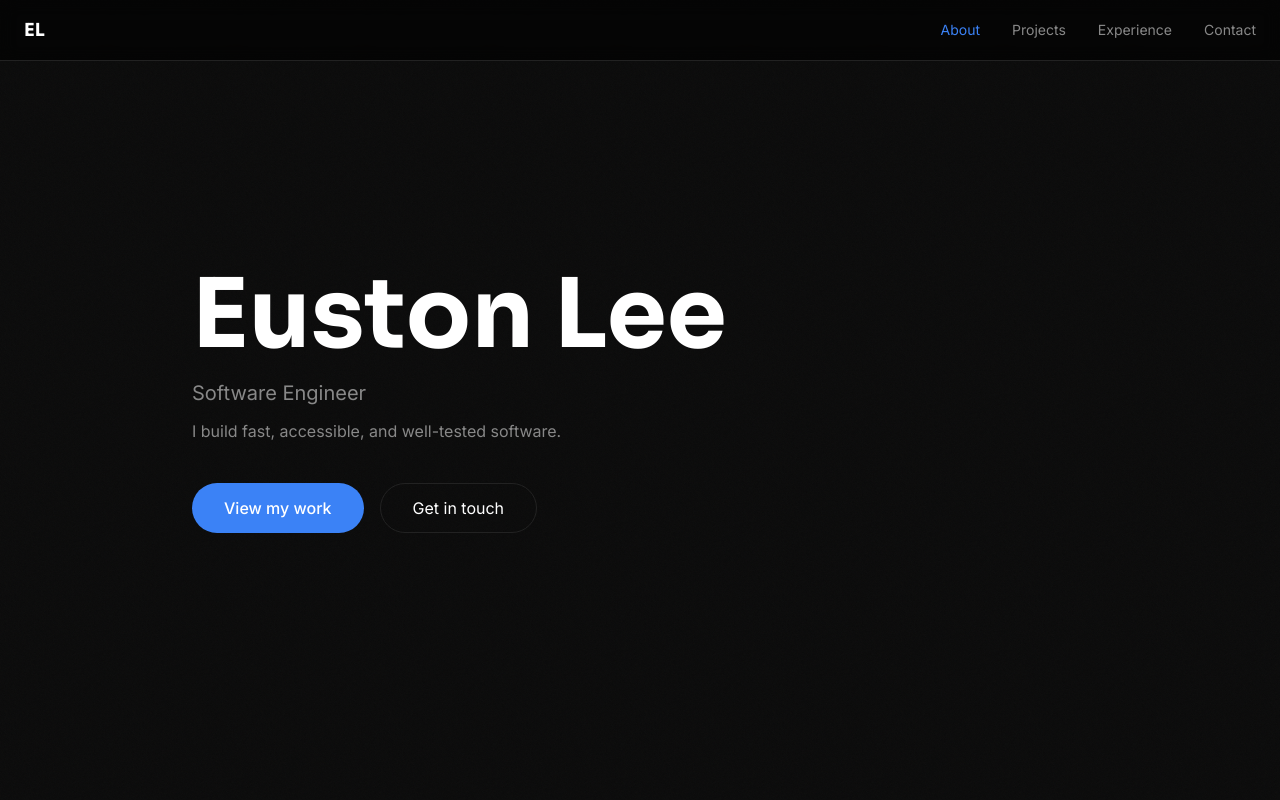
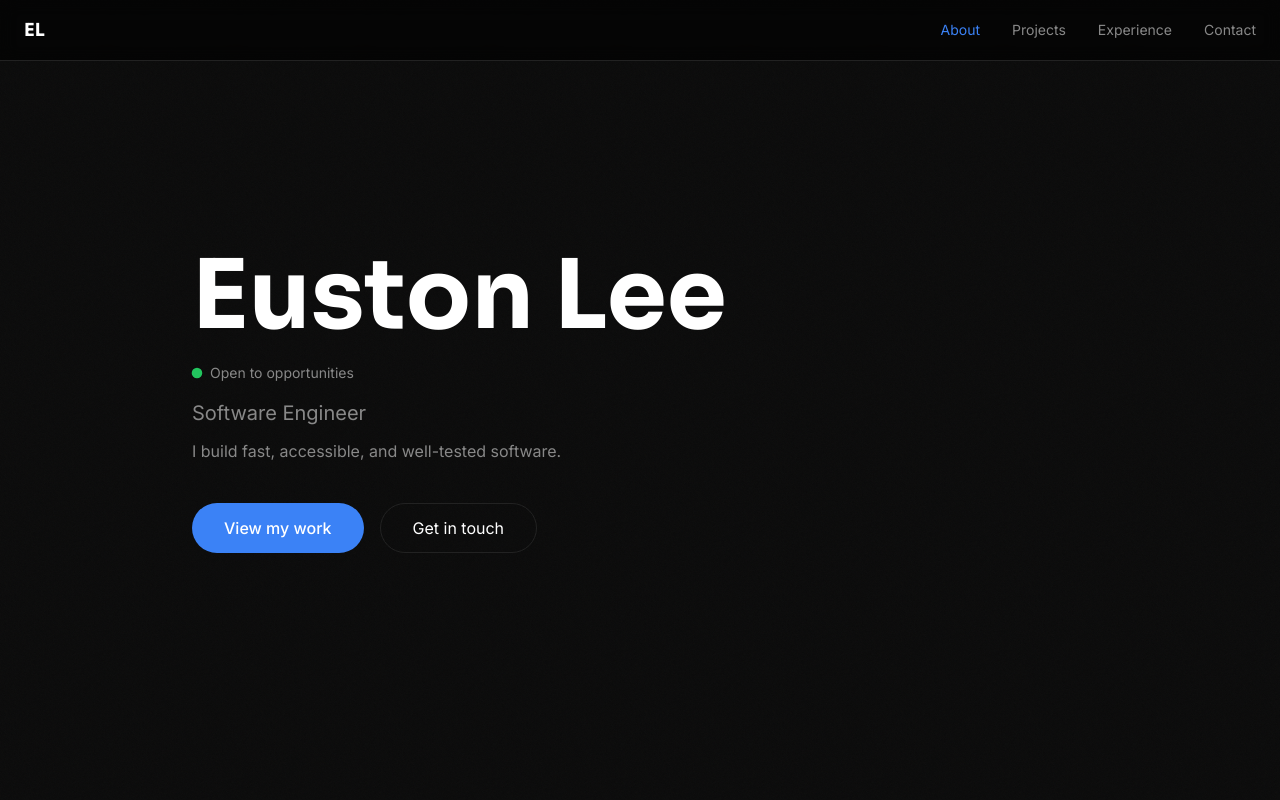
Before and after one commit to dev-euston/me, a React (Vite) app in the folder client/: page / in a window 1280 px wide. Shown: the top 800 px of the page. Built offline with nearby package versions, Linux system fonts and the light colour scheme.

Commit message:
[ME-16] implement changes (#16)

```diff
--- /dev/null
+++ b/client/src/components/AvailabilityBadge/AvailabilityBadge.tsx
@@ -0,0 +1,26 @@
+import { motion } from 'framer-motion'
+import { useReducedMotion } from '../../hooks/useReducedMotion'
+
+interface AvailabilityBadgeProps {
+  isAvailable: boolean
+}
+
+export function AvailabilityBadge({ isAvailable }: AvailabilityBadgeProps) {
+  const reducedMotion = useReducedMotion()
+
+  if (!isAvailable) return null
+
+  return (
+    <div data-testid="availability-badge" className="inline-flex items-center gap-2 mb-4">
+      <motion.div
+        data-testid="availability-dot"
+        aria-hidden="true"
+        className="w-2.5 h-2.5 rounded-full"
+        style={{ backgroundColor: '#22c55e' }}
+        animate={reducedMotion ? { scale: 1 } : { scale: [1, 1.1, 1] }}
+        transition={reducedMotion ? { duration: 0 } : { duration: 1.8, repeat: Infinity }}
+      />
+      <span className="text-sm text-muted">Open to opportunities</span>
+    </div>
+  )
+}
--- a/client/src/components/Hero/Hero.tsx
+++ b/client/src/components/Hero/Hero.tsx
@@ -1,6 +1,8 @@
 import { motion } from 'framer-motion'
 import { fadeUp, staggerChildren } from '../../styles/animations'
 import { useReducedMotion } from '../../hooks/useReducedMotion'
+import { AvailabilityBadge } from '../AvailabilityBadge/AvailabilityBadge'
+import { personalInfo } from '../../data/personal'
 
 const instantFadeUp = {
   hidden: fadeUp.visible,
@@ -41,6 +43,7 @@ export function Hero() {
         </motion.div>
 
         <motion.div variants={item}>
+          <AvailabilityBadge isAvailable={personalInfo.isAvailableForWork} />
           <p className="text-xl text-muted mb-3">Software Engineer</p>
         </motion.div>
 
--- /dev/null
+++ b/client/src/data/personal.ts
@@ -0,0 +1,7 @@
+export interface PersonalInfo {
+  isAvailableForWork: boolean
+}
+
+export const personalInfo: PersonalInfo = {
+  isAvailableForWork: true,
+}
```
Also changed, not shown: 2 other files (tests, documents, lock files or other folders).
